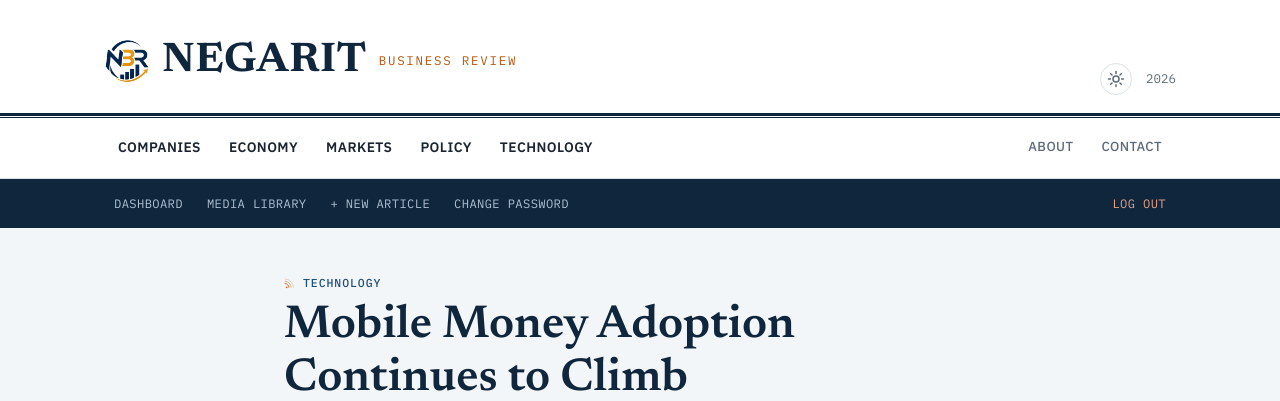
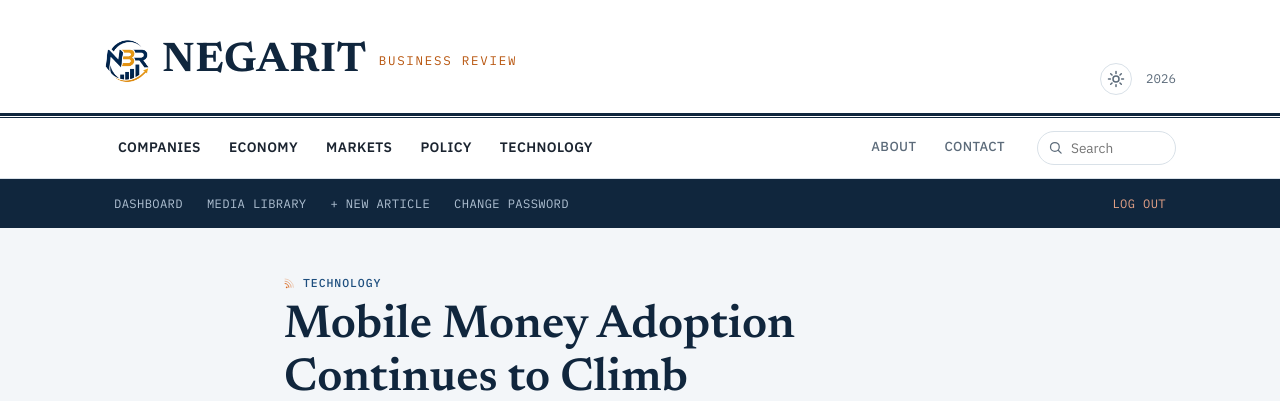
Before and after one commit to Liben4/negarit-business-news, a Flask app: a page that uses templates/base.html in a window 1280 px wide. Shown: the top 401 px of the page. Run offline with Flask 3, Linux system fonts and the light colour scheme; the visitor is signed in with stand-in values (Sample User, id 1); data comes from the database, SQL or seed files in the repository.

Commit message:
Add search
- Compact search box in the topnav, expands slightly on focus
- Searches title, summary, and full content of published articles only
  (drafts/scheduled stay excluded, same as everywhere else)
- Title matches rank above content-only matches; otherwise newest first
- LIKE wildcard characters (% and _) in the query are escaped, so a
  literal search for e.g. '50% growth' doesn't act as a wildcard
- Paginated results using the existing card-grid layout, empty states
  for no query / no results
- Tested: title match, content-only match, case-insensitivity, wildcard
  escaping, draft exclusion, empty query, no-results state

```diff
--- a/app.py
+++ b/app.py
@@ -585,6 +585,47 @@ def article(slug):
     return render_template("article.html", article=art, related=related)
 
 
+@app.route("/search")
+def search():
+    query = request.args.get("q", "").strip()
+    db = get_db()
+
+    if not query:
+        return render_template("search.html", query="", articles=[], total=0,
+                                page=1, has_next=False, has_prev=False)
+
+    page = max(request.args.get("page", 1, type=int), 1)
+    offset = (page - 1) * ARTICLES_PER_PAGE
+
+    # Escape LIKE's own wildcard characters in the user's input so a
+    # search for e.g. "50% growth" doesn't get treated as a wildcard.
+    escaped = query.replace("\\", "\\\\").replace("%", "\\%").replace("_", "\\_")
+    like_pattern = f"%{escaped}%"
+
+    total = db.execute(
+        """SELECT COUNT(*) FROM articles
+           WHERE status = 'published' AND
+           (title LIKE ? ESCAPE '\\' OR summary LIKE ? ESCAPE '\\' OR content LIKE ? ESCAPE '\\')""",
+        (like_pattern, like_pattern, like_pattern),
+    ).fetchone()[0]
+
+    articles = db.execute(
+        """SELECT articles.*, categories.name AS category_name, categories.slug AS category_slug
+           FROM articles LEFT JOIN categories ON articles.category_id = categories.id
+           WHERE articles.status = 'published' AND
+           (articles.title LIKE ? ESCAPE '\\' OR articles.summary LIKE ? ESCAPE '\\' OR articles.content LIKE ? ESCAPE '\\')
+           ORDER BY CASE WHEN articles.title LIKE ? ESCAPE '\\' THEN 0 ELSE 1 END, articles.created_at DESC
+           LIMIT ? OFFSET ?""",
+        (like_pattern, like_pattern, like_pattern, like_pattern, ARTICLES_PER_PAGE, offset),
+    ).fetchall()
+
+    has_next = offset + ARTICLES_PER_PAGE < total
+    has_prev = page > 1
+
+    return render_template("search.html", query=query, articles=articles, total=total,
+                            page=page, has_next=has_next, has_prev=has_prev)
+
+
 @app.route("/about")
 def about():
     return render_template("about.html")
--- a/static/css/style.css
+++ b/static/css/style.css
@@ -294,6 +294,39 @@ html[data-theme="dark"] .theme-toggle__icon--moon { display: block; }
   color: var(--slate);
   font-size: 0.82rem;
 }
+
+.topnav__end { display: flex; align-items: center; gap: 18px; }
+
+.search-box {
+  display: flex;
+  align-items: center;
+  gap: 6px;
+  padding: 6px 10px;
+  border: 1px solid var(--hairline);
+  border-radius: 999px;
+  color: var(--slate);
+  transition: border-color 0.15s ease;
+}
+
+.search-box:focus-within { border-color: var(--brand-blue); color: var(--brand-blue); }
+
+.search-box__icon { flex-shrink: 0; }
+
+.search-box input[type="search"] {
+  border: none;
+  outline: none;
+  background: transparent;
+  font-family: var(--font-body);
+  font-size: 0.85rem;
+  color: var(--ink-text);
+  width: 96px;
+  transition: width 0.2s ease;
+}
+
+.search-box input[type="search"]:focus { width: 140px; }
+.search-box input[type="search"]::-webkit-search-cancel-button { cursor: pointer; }
+
+.search-count { color: var(--slate); font-family: var(--font-mono); font-size: 0.85rem; }
 
 /* =========================================================================
    Media library
@@ -897,6 +930,9 @@ html[data-theme="dark"] .theme-toggle__icon--moon { display: block; }
   .form-grid { grid-template-columns: 1fr; }
   .contact-list__row { flex-direction: column; gap: 4px; }
   .contact-list__row dt { width: auto; }
+  .topnav__inner { flex-direction: column; align-items: stretch; }
+  .topnav__end { justify-content: space-between; padding: 4px 0 8px; }
+  .search-box, .search-box input[type="search"]:focus { width: auto; flex: 1; }
 }
 
 @media (max-width: 480px) {
--- a/templates/base.html
+++ b/templates/base.html
@@ -52,9 +52,18 @@
         <a href="{{ url_for('category', slug=cat['slug']) }}" class="topnav__link">{{ cat['name'] }}</a>
         {% endfor %}
       </div>
-      <div class="topnav__links topnav__links--secondary">
-        <a href="{{ url_for('about') }}" class="topnav__link">About</a>
-        <a href="{{ url_for('contact') }}" class="topnav__link">Contact</a>
+      <div class="topnav__end">
+        <div class="topnav__links topnav__links--secondary">
+          <a href="{{ url_for('about') }}" class="topnav__link">About</a>
+          <a href="{{ url_for('contact') }}" class="topnav__link">Contact</a>
+        </div>
+        <form action="{{ url_for('search') }}" method="GET" class="search-box" role="search">
+          <svg class="search-box__icon" viewBox="0 0 24 24" width="15" height="15" fill="none" stroke="currentColor" stroke-width="2" stroke-linecap="round" aria-hidden="true">
+            <circle cx="11" cy="11" r="7"/>
+            <path d="m21 21-4.3-4.3"/>
+          </svg>
+          <input type="search" name="q" placeholder="Search" aria-label="Search articles" value="{{ request.args.get('q', '') }}">
+        </form>
       </div>
     </div>
   </nav>
```
Also changed, not shown: templates/search.html (added, +65 -0 lines).
